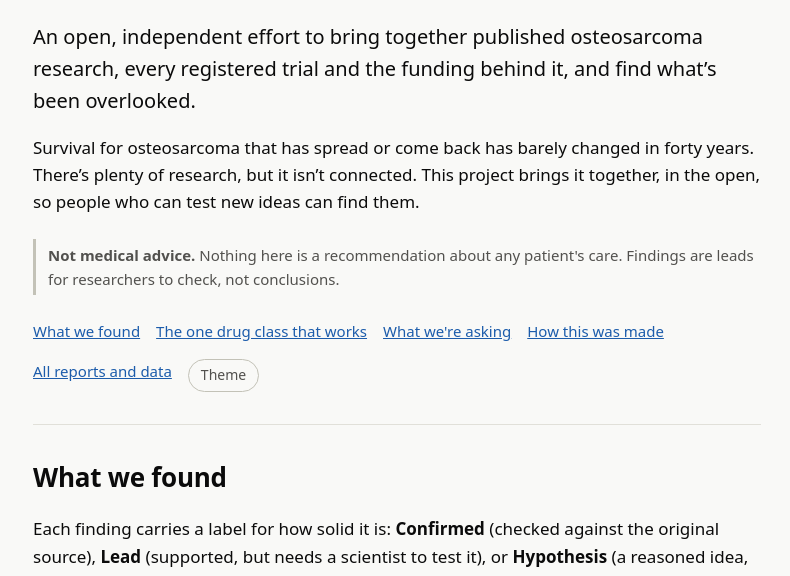
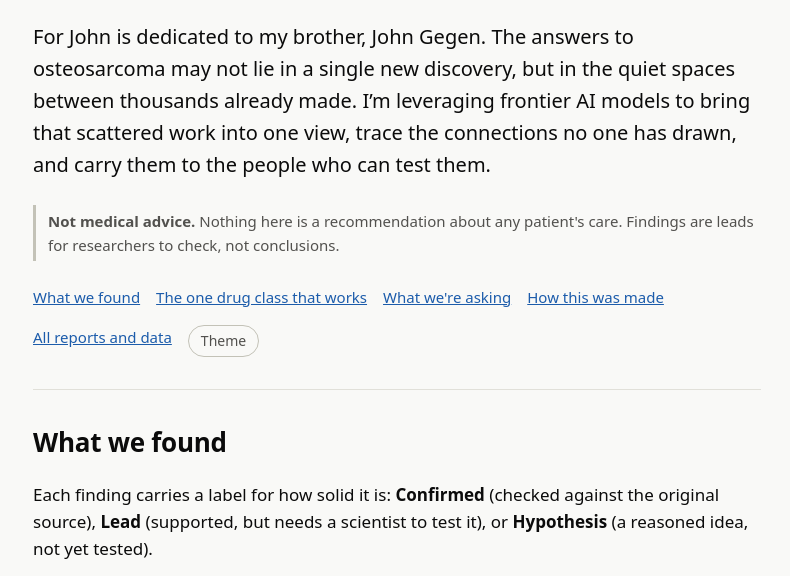
Before and after one commit to mgegen15-dev/For_John, a plain HTML site: page docs/index.html in a window 1280 px wide. Shown: the part 171-747 px from the top of the page, without its empty margins (243-1033 px from the left). Drawn offline with Linux system fonts and the light colour scheme.

Commit message:
Update website opening and Who line
Co-Authored-By: Claude Opus 5.5 <noreply@anthropic.com>
Claude-Session: https://claude.ai/code/session_01MeoQq5nzBrDzweEoGRsDJD

```diff
--- a/docs/index.html
+++ b/docs/index.html
@@ -94,8 +94,7 @@ footer { padding: 32px 0 64px; border-top: 1px solid var(--grid); font-size: 14p
 <header class="hero">
   <h1>For John</h1>
   <p class="dedication">In memory of my little brother and best friend, John.</p>
-  <p class="lede">An open, independent effort to bring together published osteosarcoma research, every registered trial and the funding behind it, and find what’s been overlooked.</p>
-  <p>Survival for osteosarcoma that has spread or come back has barely changed in forty years. There’s plenty of research, but it isn’t connected. This project brings it together, in the open, so people who can test new ideas can find them.</p>
+  <p class="lede">For John is dedicated to my brother, John Gegen. The answers to osteosarcoma may not lie in a single new discovery, but in the quiet spaces between thousands already made. I’m leveraging frontier AI models to bring that scattered work into one view, trace the connections no one has drawn, and carry them to the people who can test them.</p>
   <p class="note"><strong>Not medical advice.</strong> Nothing here is a recommendation about any patient's care. Findings are leads for researchers to check, not conclusions.</p>
   <nav class="top" aria-label="Sections">
     <a href="#findings">What we found</a>
@@ -138,7 +137,7 @@ footer { padding: 32px 0 64px; border-top: 1px solid var(--grid); font-size: 14p
 <section id="how">
   <h2>How this was made</h2>
   <ul class="list">
-    <li><strong>Who:</strong> started by John's brother, who isn't a scientist, working with frontier AI models to gather, analyse and cross-check the public research.</li>
+    <li><strong>Who:</strong> built by John Gegen’s brother, leveraging frontier AI models to gather, analyse and cross-check the public research.</li>
     <li><strong>From what:</strong> 33,242 PubMed papers mentioning osteosarcoma, 758 studies on ClinicalTrials.gov, NIH grant records (2015–2025), Europe PMC full texts, and open genomic and tissue-expression data.</li>
     <li><strong>Checked how:</strong> every headline claim was audited against its original source by an independent review pass, and the reports were corrected where it found errors. Each report ends with a change log.</li>
     <li><strong>Not yet:</strong> peer-reviewed by a scientist. That is the next step, and we are asking for it.</li>
```
Also changed, not shown: 1 other file.
